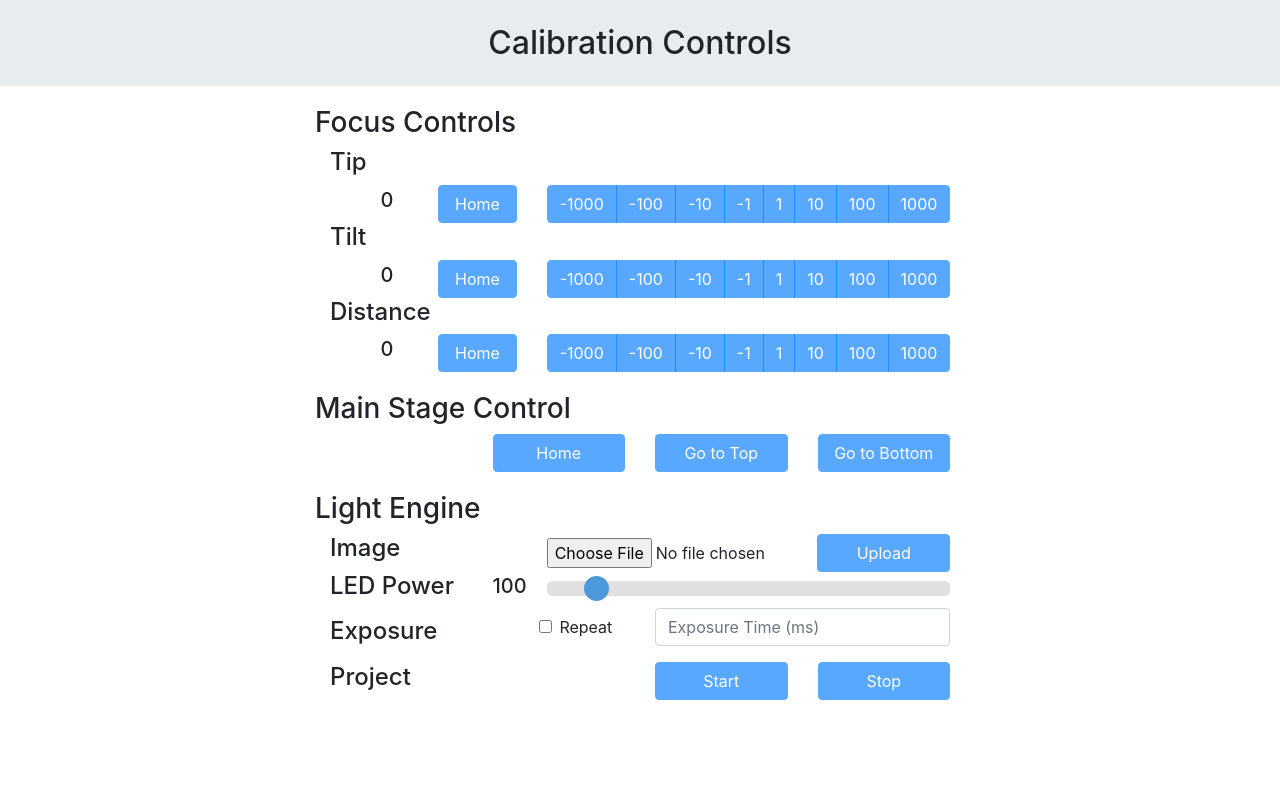
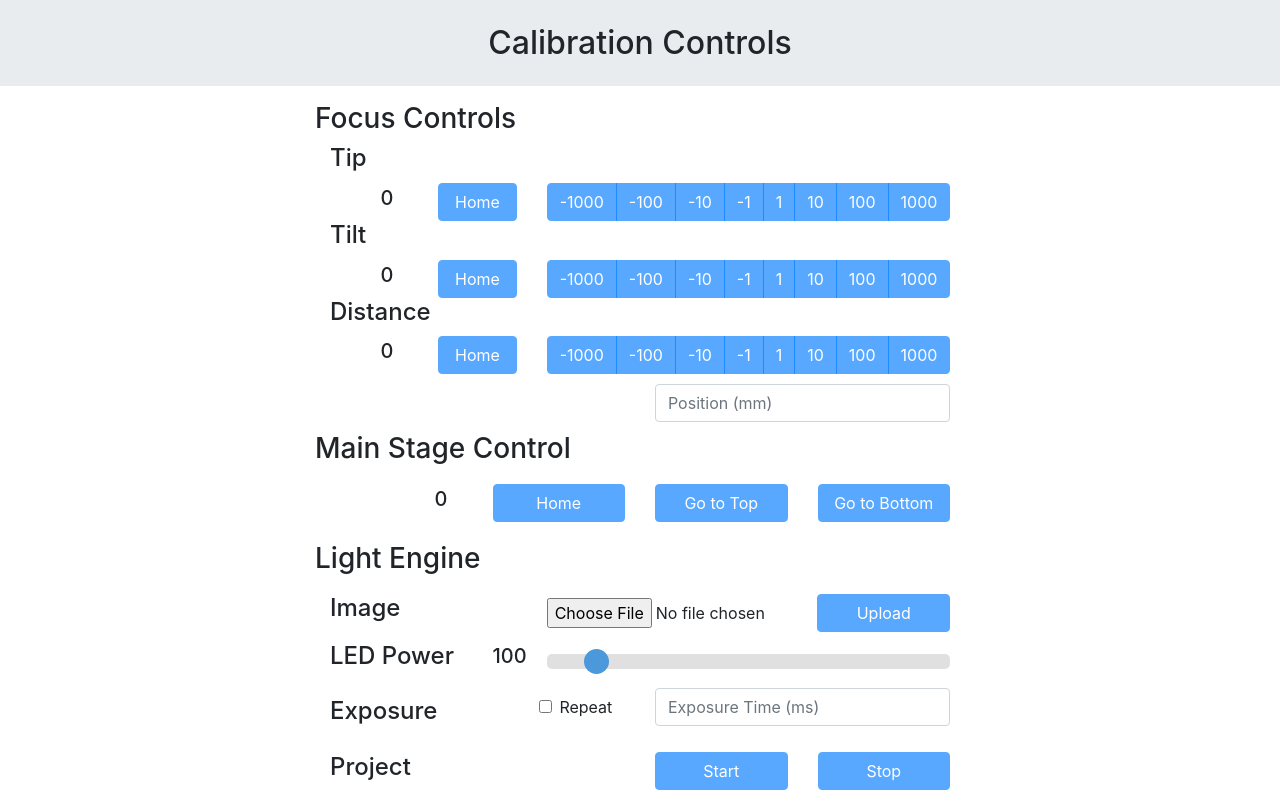
Before and after one commit to 3D-Printing-for-Microfluidics/3D_printer_control, a Flask app: page /calibrate in a window 1280 px wide. Run offline with Flask 2, Linux system fonts and the light colour scheme; some libraries are stand-ins or nearby versions.

Commit message:
Add absolute input to calibration distance motor

```diff
--- a/printer_server/printer_server/calibrate/views.py
+++ b/printer_server/printer_server/calibrate/views.py
@@ -75,6 +75,10 @@ def lightEngineProject(message):
         int(message["repeat"]),
         int(message["exposure"]))
 
+@socketio.on('distance_abs_move', namespace='/calibrate')
+def distanceAbsMove(message):
+    calibrationThreads.distanceAbsMove(float(message["position"]))
+
 @blueprint.route('handle-calibration-upload', methods=['POST'])
 def handleUpload():
     if 'file' in request.files:             # Check if the post request has the file part
--- a/printer_server/printer_server/static/css/calibrate.css
+++ b/printer_server/printer_server/static/css/calibrate.css
@@ -4,6 +4,10 @@
 
 .top-buffer {
      margin-top:20px;
+    }
+
+.row {
+    margin-top:10px;
 }
 
 .slider {
@@ -18,6 +22,7 @@
     transition: opacity .2s;
     padding-right: 0px;
     padding-left: 0px;
+    margin-top:10px;
 }
 
 .slider::-webkit-slider-thumb {
@@ -37,7 +42,3 @@
     background: #006dcc;
     cursor: pointer;
 }
-
-.ip-input {
-    padding-top: none;
-}
--- a/printer_server/printer_server/static/js/calibrate.js
+++ b/printer_server/printer_server/static/js/calibrate.js
@@ -67,6 +67,7 @@ $(document).ready(function(){
     var LedPowerSliderElement = document.getElementById("led-power-slider");
     var LedPowerLabelElement  = document.getElementById("led-power-label");
     var exposureElement       = document.getElementById("exposure-txt");
+    var distanceElement       = document.getElementById("distance-txt");
     var filePickerElement     = document.getElementById("file-picker");
 
     // Set initial LED power slider label value
@@ -150,6 +151,9 @@ $(document).ready(function(){
         socket.emit("galil_home");
     });
 
+    // // Update Galil position on an interval
+    // setInterval(function, delay)
+
     // Home button click functions
     $("#tip-home-btn").click(function() {
         socket.emit("home_tip_axis");
@@ -180,6 +184,12 @@ $(document).ready(function(){
             exposureElement.classList.add("is-invalid")
             disable_project_start_stop_buttons();
         }
+    })
+
+    // Distance text input change function
+    $('#distance-txt').on('change', function() {
+        position = distanceElement.value;
+        socket.emit("distance_abs_move", {"position": position});
     })
 
     // Light engine control start button click function
--- a/printer_server/printer_server/templates/calibrate.html
+++ b/printer_server/printer_server/templates/calibrate.html
@@ -87,6 +87,27 @@
         </div>
     </div>
 </div>
+<div class="container">
+        <div class="row align-items-center">
+            <div class="col-2">
+            </div>
+            <div class="col-4">
+                <!-- <div class="form-check-inline">
+                    <label class="form-check-label">
+                        <input type="radio" class="form-check-input" name="distance-radio">Absolute
+                    </label>
+                </div>
+                <div class="form-check-inline">
+                    <label class="form-check-label">
+                        <input type="radio" class="form-check-input" name="distance-radio" checked>Relative
+                    </label>
+                </div> -->
+            </div>
+            <div class="col-6">
+                <input class="form-control" type="text" id="distance-txt" placeholder="Position (mm)">
+            </div>
+        </div>
+    </div>
 
 <!-- Galil Control -->
 <div class="container galil">
@@ -95,7 +116,7 @@
     </div>
     <div class="row align-items-center">
         <div class="col-3">
-            <h4> </h4>
+            <h5 class="col text-right" id='galil-position'>0</h5>
         </div>
         <div class="col-3">
             <button type="button" class="btn btn-primary btn-block" id="galil-home-btn">Home</button>
@@ -108,6 +129,27 @@
         </div>
     </div>
 </div>
+<!-- <div class="container">
+    <div class="row align-items-center">
+        <div class="col-2">
+        </div>
+        <div class="col-4">
+            <div class="form-check-inline">
+                <label class="form-check-label">
+                    <input type="radio" class="form-check-input" name="optradio">Absolute
+                </label>
+            </div>
+            <div class="form-check-inline">
+                <label class="form-check-label">
+                    <input type="radio" class="form-check-input" name="optradio">Relative
+                </label>
+            </div>
+        </div>
+        <div class="col-6">
+                <input class="form-control" type="text" id="exposure-txt" placeholder="Position (um)">
+        </div>
+    </div>
+</div> -->
 
 
 <!-- Light Engine Control -->
```
Also changed, not shown: printer_server/printer_server/calibration_threads.py (+8 -0 lines).
